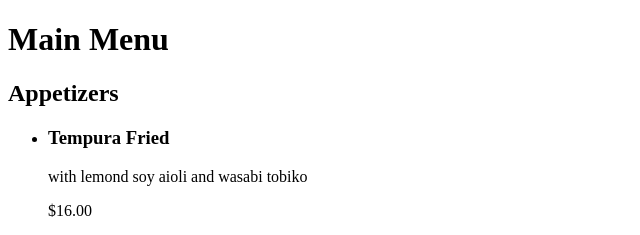
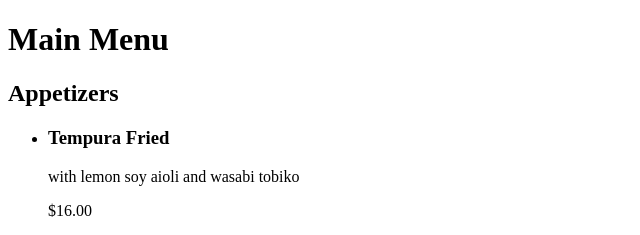
Before and after one commit to meconnol/meconnol.github.io, a plain HTML site: page grc338/Restaurant Menu/index.html in a window 1280 px wide. Shown: the top 235 px of the page, 0-640 px from the left. Drawn offline with Linux system fonts and the light colour scheme.

Commit message:
Update index.html

```diff
--- a/grc338/Restaurant Menu/index.html
+++ b/grc338/Restaurant Menu/index.html
@@ -10,7 +10,7 @@
                 <ul>
                     <li>
                         <h3> Tempura Fried </h3>
-                        <p> with lemond soy aioli and wasabi tobiko </p>
+                        <p> with lemon soy aioli and wasabi tobiko </p>
                         <p> $16.00 </p>
                     </li>
 
```
